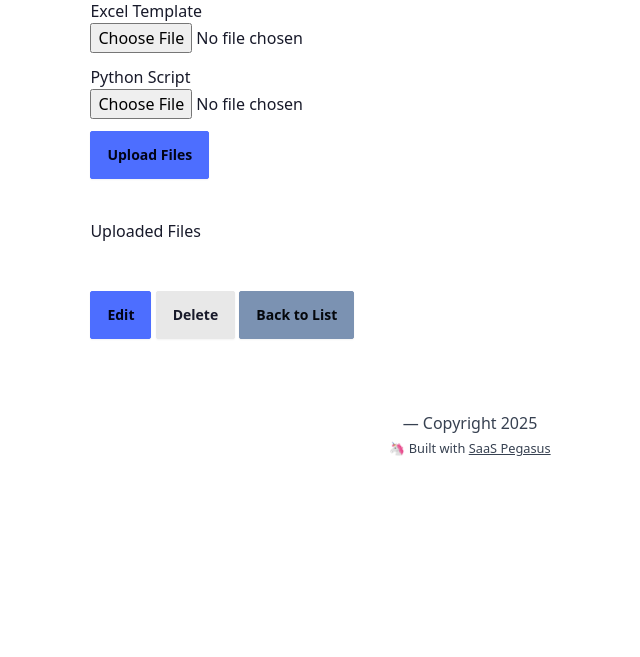
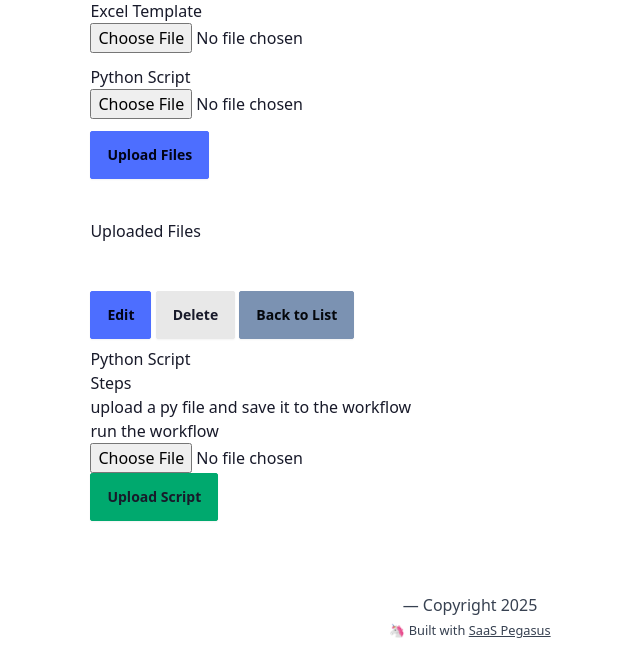
Before and after one commit to kyle-kyhu/general_balance, a Django app: template templates/workflows/workflow_detail.html in a window 1280 px wide. Shown: the part 221-878 px from the top of the page, without its empty margins (170-810 px from the left). Before the commit the page ends 677 px from the top, so only its background shows below. Run offline with Django 4.2, Linux system fonts and the light colour scheme; the template is opened without the code that fills it, so the values that code supplies are empty; style sheets or scripts are compiled from the project's sources; some libraries are stand-ins or nearby versions.

Commit message:
commit before changing forms

```diff
--- a/apps/workflows/urls.py
+++ b/apps/workflows/urls.py
@@ -12,4 +12,6 @@
     path("<int:pk>/edit/", WorkflowUpdateView.as_view(), name="workflow_edit"),
     path("<int:pk>/run/", views.run_workflow, name="run_workflow"),
     path("<int:pk>/validate/", views.validate_files, name="validate_files"),
+    path("<int:workflow_id>/upload-script/", views.upload_script, name="upload_script"),
+    path("<int:workflow_id>/download-script/", views.download_script, name="download_script"),
 ]
--- a/templates/workflows/workflow_detail.html
+++ b/templates/workflows/workflow_detail.html
@@ -126,20 +126,6 @@
                                 </div>
                             </div>
                             {% endif %}
-
-                            {% if workflow.script_file %}
-                            <div class="list-group-item d-flex justify-content-between align-items-center">
-                                <div>
-                                    <i class="fas fa-file-code text-warning me-2"></i>
-                                    Python Script
-                                </div>
-                                <div>
-                                    <a href="{{ workflow.script_file.url }}" class="btn btn-sm btn-outline-primary" download>
-                                        <i class="fas fa-download"></i> Download
-                                    </a>
-                                </div>
-                            </div>
-                            {% endif %}
                         </div>
                     </div>
 
@@ -157,6 +143,29 @@
                         <a href="{% url 'workflows:workflow_edit' workflow.pk %}" class="btn btn-primary">Edit</a>
                         <a href="{% url 'workflows:workflow_delete' workflow.pk %}" class="btn btn-danger">Delete</a>
                         <a href="{% url 'workflows:workflow_list' %}" class="btn btn-secondary">Back to List</a>
+                    </div>
+
+                    <div class="script-section">
+                        <h3>Python Script</h3>
+                        <h5>Steps</h5>
+                        <p>upload a py file and save it to the workflow</p>
+                        <p>run the workflow</p>
+
+                        <!-- Download Script Button -->
+                        {% if workflow.script_file %}
+                        <a href="{% url 'workflows:download_script' workflow.id %}" class="btn btn-primary">
+                            Download Script
+                        </a>
+                        {% endif %}
+
+                        <!-- Upload Script Form -->
+                        <form method="POST" enctype="multipart/form-data" action="{% url 'workflows:upload_script' workflow.id %}">
+                            {% csrf_token %}
+                            <div class="form-group">
+                                <input type="file" name="script_file" accept=".py" class="form-control">
+                            </div>
+                            <button type="submit" class="btn btn-success">Upload Script</button>
+                        </form>
                     </div>
                 </div>
             </div>
```
Also changed, not shown: apps/web/views.py (+11 -0 lines), apps/workflows/models.py (+11 -0 lines), apps/workflows/views.py (+23 -1 lines), apps/workflows/migrations/0005_alter_workflow_script_file_and_more.py (added).
